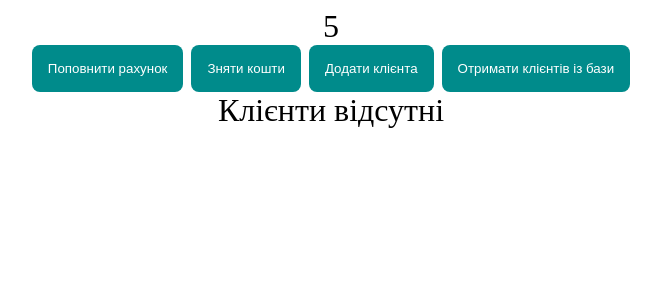
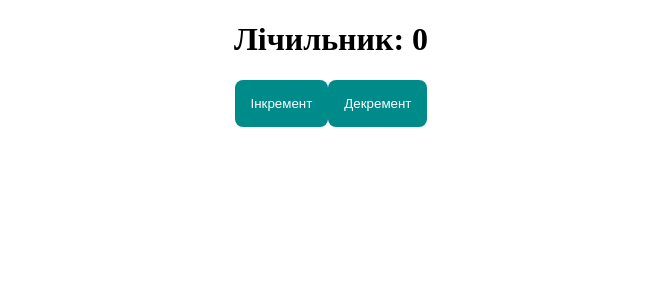
Before and after one commit to LanaVol/redux-practice, a React (Create React App) app: page / in a window 1280 px wide. Shown: the top 300 px of the page, without its empty margins (309-970 px from the left). Built offline with nearby package versions, Linux system fonts and the light colour scheme.

Commit message:
create & update with ReduxToolkit settings state

```diff
--- a/package.json
+++ b/package.json
@@ -3,6 +3,7 @@
   "version": "0.1.0",
   "private": true,
   "dependencies": {
+    "@reduxjs/toolkit": "^1.9.5",
     "@testing-library/jest-dom": "^5.17.0",
     "@testing-library/react": "^13.4.0",
     "@testing-library/user-event": "^13.5.0",
--- a/src/App.js
+++ b/src/App.js
@@ -1,84 +1,119 @@
 import { useDispatch, useSelector } from "react-redux";
 import "./App.css";
-import {
-  addCustomerAction,
-  removeCustomerAction,
-} from "./store/customerReducer";
-import { fetchCustomers } from "./asyncActions/customers";
+import { increment, decrement } from "./toolkitRedux/toolkitReducer";
+// import {
+//   increment,
+//   decrement,
+//   removeLastTodo,
+//   addTodo,
+// } from "./vanilaRedux/mainReducers";
+// ************************************PART ONE OF REDUX PRACTISE
+// import {
+//   addCustomerAction,
+//   removeCustomerAction,
+// } from "./store/customerReducer";
+// import { fetchCustomers } from "./asyncActions/customers";
+// ************************************PART ONE OF REDUX PRACTISE
 
 function App() {
+  const count = useSelector((state) => state.toolkit.count);
+  // const count = useSelector((state) => state.main.count);
+  // const todos = useSelector((state) => state.main.todos);
   const dispatch = useDispatch();
-  const cash = useSelector((state) => state.cash.cash);
-  const customers = useSelector((state) => state.customers.customers);
-
-  const addCash = (cash) => {
-    dispatch({ type: "ADD_CASH", payload: cash });
-  };
-  const getCash = (cash) => {
-    dispatch({ type: "GET_CASH", payload: cash });
-  };
-
-  const addCustomer = (name) => {
-    const customer = {
-      name,
-      id: Date.now(),
-    };
-    dispatch(addCustomerAction(customer));
-  };
-
-  const removeCustomer = (customer) => {
-    dispatch(removeCustomerAction(customer.id));
-  };
 
   return (
     <div className="App">
-      <div style={{ fontSize: "2rem" }}>{cash}</div>
-      <div
-        style={{
-          display: "flex",
-          gap: "0.5rem",
-          justifyContent: "center",
-          alignItems: "center",
-        }}
-      >
-        <button onClick={() => addCash(Number(prompt()))}>
-          Поповнити рахунок
-        </button>
-        <button onClick={() => getCash(Number(prompt()))}>Зняти кошти</button>
-        <button onClick={() => addCustomer(prompt())}>Додати клієнта</button>
-        <button
-          onClick={() => {
-            dispatch(fetchCustomers());
-          }}
-        >
-          Отримати клієнтів із бази
-        </button>
-      </div>
-      {customers.length > 0 ? (
-        <div
-          style={{
-            paddingTop: "10px",
-          }}
-        >
-          {customers.map((customer) => (
-            <div
-              key={customer.id}
-              style={{
-                fontSize: "2rem",
-                border: "1px solid black",
-                padding: "10px",
-              }}
-              onClick={() => removeCustomer(customer)}
-            >
-              {customer.name}
-            </div>
-          ))}
-        </div>
-      ) : (
-        <div style={{ fontSize: "2rem" }}>Клієнти відсутні</div>
-      )}
+      <h1>Лічильник: {count}</h1>
+      <button onClick={() => dispatch(increment())}>Інкремент</button>
+      <button onClick={() => dispatch(decrement())}>Декремент</button>
+      {/* <button onClick={() => dispatch(removeLastTodo())}>
+        Видалити останній туду
+      </button>
+      <button onClick={() => dispatch(addTodo(prompt()))}>Додати туду</button> */}
+      <ul>
+        {/* {todos.map((todo) => (
+          <li key={todo}>{todo}</li>
+        ))} */}
+      </ul>
     </div>
   );
 }
 
+// ************************************PART ONE OF REDUX PRACTISE
+// function App() {
+//   const dispatch = useDispatch();
+//   const cash = useSelector((state) => state.cash.cash);
+//   const customers = useSelector((state) => state.customers.customers);
+
+//   const addCash = (cash) => {
+//     dispatch({ type: "ADD_CASH", payload: cash });
+//   };
+//   const getCash = (cash) => {
+//     dispatch({ type: "GET_CASH", payload: cash });
+//   };
+
+//   const addCustomer = (name) => {
+//     const customer = {
+//       name,
+//       id: Date.now(),
+//     };
+//     dispatch(addCustomerAction(customer));
+//   };
+
+//   const removeCustomer = (customer) => {
+//     dispatch(removeCustomerAction(customer.id));
+//   };
+
+//   return (
+//     <div className="App">
+//       <div style={{ fontSize: "2rem" }}>{cash}</div>
+//       <div
+//         style={{
+//           display: "flex",
+//           gap: "0.5rem",
+//           justifyContent: "center",
+//           alignItems: "center",
+//         }}
+//       >
+//         <button onClick={() => addCash(Number(prompt()))}>
+//           Поповнити рахунок
+//         </button>
+//         <button onClick={() => getCash(Number(prompt()))}>Зняти кошти</button>
+//         <button onClick={() => addCustomer(prompt())}>Додати клієнта</button>
+//         <button
+//           onClick={() => {
+//             dispatch(fetchCustomers());
+//           }}
+//         >
+//           Отримати клієнтів із бази
+//         </button>
+//       </div>
+//       {customers.length > 0 ? (
+//         <div
+//           style={{
+//             paddingTop: "10px",
+//           }}
+//         >
+//           {customers.map((customer) => (
+//             <div
+//               key={customer.id}
+//               style={{
+//                 fontSize: "2rem",
+//                 border: "1px solid black",
+//                 padding: "10px",
+//               }}
+//               onClick={() => removeCustomer(customer)}
+//             >
+//               {customer.name}
+//             </div>
+//           ))}
+//         </div>
+//       ) : (
+//         <div style={{ fontSize: "2rem" }}>Клієнти відсутні</div>
+//       )}
+//     </div>
+//   );
+// }
+// ************************************PART ONE OF REDUX PRACTISE
+
 export default App;
--- a/src/index.js
+++ b/src/index.js
@@ -2,7 +2,7 @@ import React from "react";
 import ReactDOM from "react-dom/client";
 import App from "./App";
 import { Provider } from "react-redux";
-import { store } from "./store";
+import { store } from "./toolkitRedux/index";
 
 const root = ReactDOM.createRoot(document.getElementById("root"));
 root.render(
--- /dev/null
+++ b/src/toolkitRedux/index.js
@@ -0,0 +1,10 @@
+import { combineReducers, configureStore } from "@reduxjs/toolkit";
+import toolkitReducer from "./toolkitReducer";
+
+const rootReducer = combineReducers({
+  toolkit: toolkitReducer,
+});
+
+export const store = configureStore({
+  reducer: rootReducer,
+});
--- /dev/null
+++ b/src/toolkitRedux/toolkitReducer.js
@@ -0,0 +1,23 @@
+import { createAction, createReducer } from "@reduxjs/toolkit";
+
+// початковий (дефолтний) стан
+const initialState = {
+  count: 0,
+  todos: ["покупки", "зустріч", "домашні справи"],
+};
+
+// створюємо константи з вже вбудованими actionCreator-ами, що повертають тип action-a
+export const increment = createAction("INCREMENT");
+export const decrement = createAction("DECREMENT");
+
+// редюсер в який параметрами передаємо дефолтний стан і об'єкт, в якому вказуємо попередньо вказані константи із присвоєнням їм функцій для зміни state
+export default createReducer(initialState, {
+  [increment]: function (state) {
+    state.count = state.count + 1;
+  },
+  [decrement]: function (state) {
+    state.count = state.count - 1;
+  },
+});
+
+console.log(decrement);
```
Also changed, not shown: 1 other file (tests, documents, lock files or other folders).
